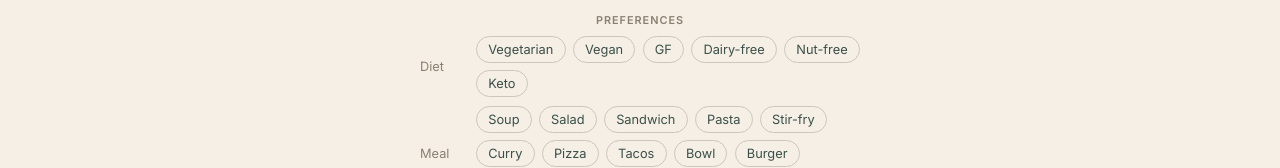
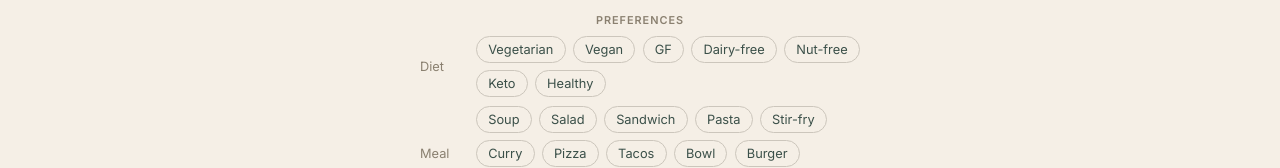
Before and after one commit to NSurawski/vibe-recipe-generator, a React (Vite) app in the folder client/: page / in a window 1280 px wide. Shown: the part 576-744 px from the top of the page. Built offline with nearby package versions, Linux system fonts and the light colour scheme; no server answers.

Commit message:
feat: add Healthy option to dietary filters

```diff
--- a/client/src/components/VibeInput.tsx
+++ b/client/src/components/VibeInput.tsx
@@ -20,7 +20,7 @@ function pickRandom(arr: string[], n: number): string[] {
 }
 
 const QUICK_VIBES = pickRandom(ALL_VIBES, 4);
-const DIET_OPTIONS = ["Vegetarian", "Vegan", "GF", "Dairy-free", "Nut-free", "Keto"];
+const DIET_OPTIONS = ["Vegetarian", "Vegan", "GF", "Dairy-free", "Nut-free", "Keto", "Healthy"];
 const TIME_OPTIONS = ["< 30 min", "30–60 min", "1h+"];
 const SKILL_OPTIONS = ["Easy", "Medium", "Hard"];
 const MEAL_TYPE_OPTIONS = [
```
